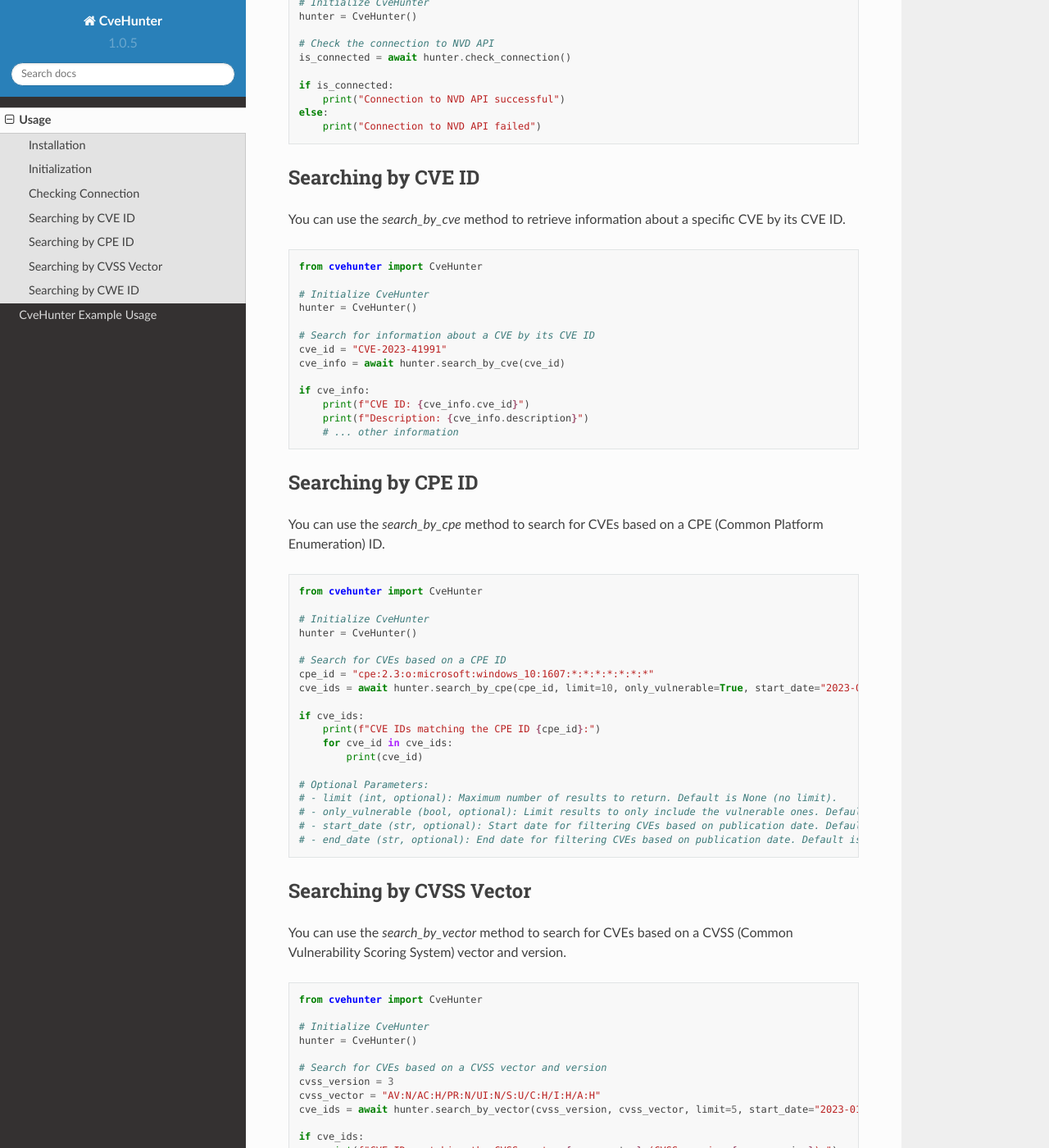
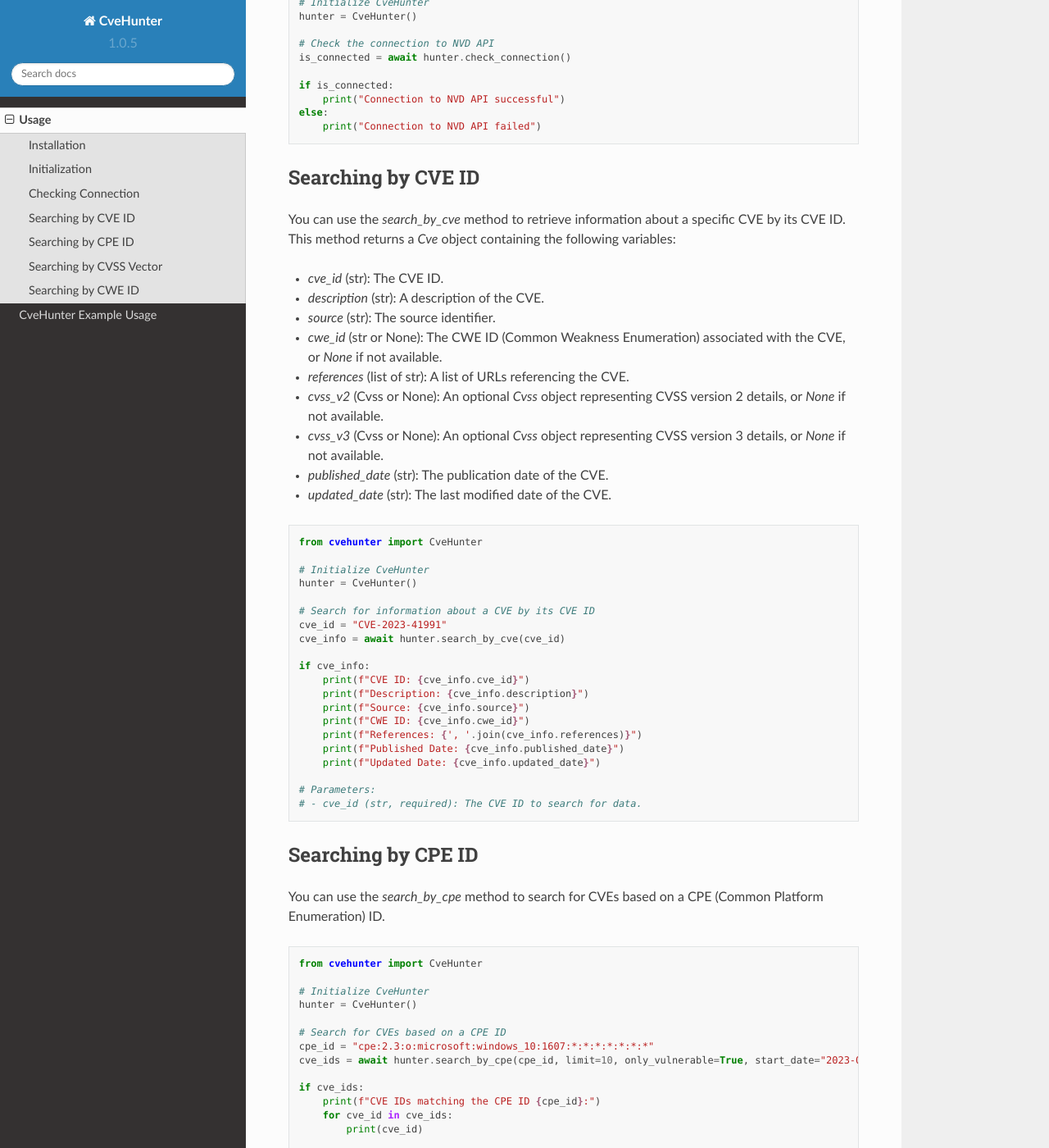
Before and after one commit to Xample33/cvehunter_docs, a Sphinx documentation site: the page built from docs/source/usage.rst, in a window 1280 px wide and 1400 px high, scrolled down 873 px. Shown: the whole window at 82% size. Built offline with Sphinx 7.4.7 and the Read the Docs theme 2.0.0, drawn with Linux system fonts in a browser that asks for light colours; some of the changed text lies outside the part shown.

Commit message:
Update usage.rst

```diff
--- a/docs/source/usage.rst
+++ b/docs/source/usage.rst
@@ -54,7 +54,17 @@ You can use the `check_connection` method to verify if the `CveHunter` can conne
 Searching by CVE ID
 -------------------
 
-You can use the `search_by_cve` method to retrieve information about a specific CVE by its CVE ID.
+You can use the `search_by_cve` method to retrieve information about a specific CVE by its CVE ID. This method returns a `Cve` object containing the following variables:
+
+- `cve_id` (str): The CVE ID.
+- `description` (str): A description of the CVE.
+- `source` (str): The source identifier.
+- `cwe_id` (str or None): The CWE ID (Common Weakness Enumeration) associated with the CVE, or `None` if not available.
+- `references` (list of str): A list of URLs referencing the CVE.
+- `cvss_v2` (Cvss or None): An optional `Cvss` object representing CVSS version 2 details, or `None` if not available.
+- `cvss_v3` (Cvss or None): An optional `Cvss` object representing CVSS version 3 details, or `None` if not available.
+- `published_date` (str): The publication date of the CVE.
+- `updated_date` (str): The last modified date of the CVE.
 
 .. code-block:: python
 
@@ -70,7 +80,14 @@ You can use the `search_by_cve` method to retrieve information about a specific
    if cve_info:
        print(f"CVE ID: {cve_info.cve_id}")
        print(f"Description: {cve_info.description}")
-       # ... other information
+       print(f"Source: {cve_info.source}")
+       print(f"CWE ID: {cve_info.cwe_id}")
+       print(f"References: {', '.join(cve_info.references)}")
+       print(f"Published Date: {cve_info.published_date}")
+       print(f"Updated Date: {cve_info.updated_date}")
+
+   # Parameters:
+   # - cve_id (str, required): The CVE ID to search for data.
 
 Searching by CPE ID
 -------------------
@@ -93,7 +110,8 @@ You can use the `search_by_cpe` method to search for CVEs based on a CPE (Common
        for cve_id in cve_ids:
            print(cve_id)
 
-   # Optional Parameters:
+   # Parameters:
+   # - cpe_id (str, required): The CPE ID to search for CVEs.
    # - limit (int, optional): Maximum number of results to return. Default is None (no limit).
    # - only_vulnerable (bool, optional): Limit results to only include the vulnerable ones. Default is None.
    # - start_date (str, optional): Start date for filtering CVEs based on publication date. Default is None.
@@ -122,8 +140,8 @@ You can use the `search_by_vector` method to search for CVEs based on a CVSS (Co
            print(cve_id)
 
    # Parameters:
-   # - cvss_version (int): The CVSS version (2 or 3) to use for the search.
-   # - vector (str): The CVSS vector representing the vulnerabilities.
+   # - cvss_version (int, required): The CVSS version (2 or 3) to use for the search.
+   # - vector (str, required): The CVSS vector representing the vulnerabilities.
    # - limit (int, optional): Maximum number of results to return. Default is None (no limit).
    # - start_date (str, optional): Start date for filtering CVEs based on publication date. Default is None.
    # - end_date (str, optional): End date for filtering CVEs based on publication date. Default is None.
@@ -150,7 +168,7 @@ You can use the `search_by_cwe` method to search for CVEs based on a CWE (Common
            print(cve_id)
 
    # Parameters:
-   # - cwe_id (str): The CWE ID to search for CVEs.
+   # - cwe_id (str, required): The CWE ID to search for CVEs.
    # - limit (int, optional): Maximum number of results to return. Default is None (no limit).
    # - start_date (str, optional): Start date for filtering CVEs based on publication date. Default is None.
    # - end_date (str, optional): End date for filtering CVEs based on publication date. Default is None.
```
